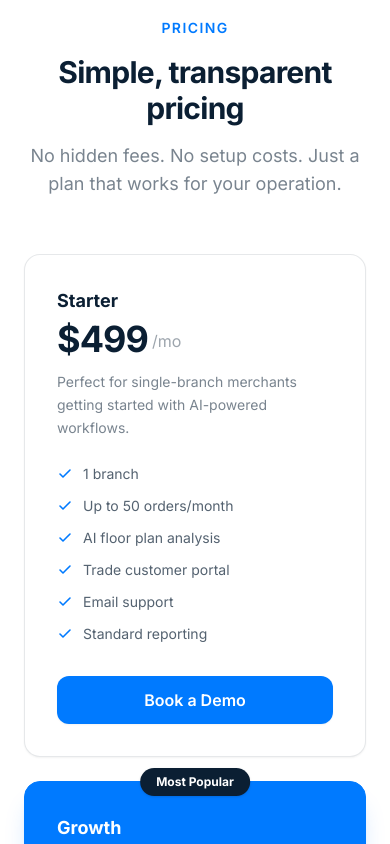
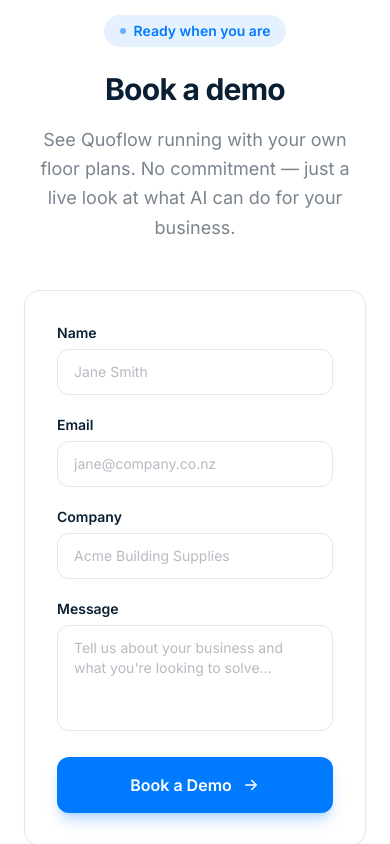
Before and after one commit to oliverjbunce-lgtm/planflow-website, a Next.js app: page / in a window 390 px wide. Shown: the part 5460-6304 px from the top of the page. Built offline with nearby package versions, Linux system fonts and the light colour scheme.

Commit message:
remove pricing, add contact form with email notifications

```diff
--- /dev/null
+++ b/app/api/contact/route.js
@@ -0,0 +1,37 @@
+import { Resend } from 'resend'
+
+const resend = new Resend(process.env.RESEND_API_KEY)
+
+export async function POST(req) {
+  try {
+    const { name, email, company, message } = await req.json()
+
+    if (!name || !email) {
+      return Response.json({ error: 'Name and email required' }, { status: 400 })
+    }
+
+    await resend.emails.send({
+      from: 'Quoflow <onboarding@resend.dev>',
+      to: 'oliverjbunce@gmail.com',
+      replyTo: email,
+      subject: `New demo request from ${name}${company ? ` — ${company}` : ''}`,
+      html: `
+        <div style="font-family: sans-serif; max-width: 600px; margin: 0 auto; color: #0b1f33;">
+          <h2 style="margin-bottom: 4px;">New Quoflow Demo Request</h2>
+          <hr style="border: none; border-top: 1px solid #e5e7eb; margin: 16px 0;" />
+          <table style="width: 100%; border-collapse: collapse;">
+            <tr><td style="padding: 8px 0; font-weight: 600; width: 100px;">Name</td><td style="padding: 8px 0;">${name}</td></tr>
+            <tr><td style="padding: 8px 0; font-weight: 600;">Email</td><td style="padding: 8px 0;"><a href="mailto:${email}" style="color: #007AFF;">${email}</a></td></tr>
+            ${company ? `<tr><td style="padding: 8px 0; font-weight: 600;">Company</td><td style="padding: 8px 0;">${company}</td></tr>` : ''}
+            ${message ? `<tr><td style="padding: 8px 0; font-weight: 600; vertical-align: top;">Message</td><td style="padding: 8px 0;">${message.replace(/\n/g, '<br/>')}</td></tr>` : ''}
+          </table>
+        </div>
+      `,
+    })
+
+    return Response.json({ ok: true })
+  } catch (err) {
+    console.error('Contact form error:', err)
+    return Response.json({ error: 'Failed to send' }, { status: 500 })
+  }
+}
--- a/app/page.js
+++ b/app/page.js
@@ -4,7 +4,6 @@ import SocialProof from '@/components/SocialProof'
 import Features from '@/components/Features'
 import HowItWorks from '@/components/HowItWorks'
 import Stats from '@/components/Stats'
-import Pricing from '@/components/Pricing'
 import CTA from '@/components/CTA'
 import Footer from '@/components/Footer'
 
@@ -18,7 +17,6 @@ export default function Home() {
         <Features />
         <HowItWorks />
         <Stats />
-        <Pricing />
         <CTA />
       </main>
       <Footer />
--- a/components/CTA.jsx
+++ b/components/CTA.jsx
@@ -2,9 +2,36 @@
 
 import { motion } from 'framer-motion'
 import { useInView } from 'react-intersection-observer'
+import { useState } from 'react'
 
 export default function CTA() {
   const { ref, inView } = useInView({ triggerOnce: true, threshold: 0.3 })
+  const [form, setForm] = useState({ name: '', email: '', company: '', message: '' })
+  const [status, setStatus] = useState('idle') // idle | loading | success | error
+
+  const handleChange = (e) => {
+    setForm({ ...form, [e.target.name]: e.target.value })
+  }
+
+  const handleSubmit = async (e) => {
+    e.preventDefault()
+    setStatus('loading')
+    try {
+      const res = await fetch('/api/contact', {
+        method: 'POST',
+        headers: { 'Content-Type': 'application/json' },
+        body: JSON.stringify(form),
+      })
+      if (res.ok) {
+        setStatus('success')
+        setForm({ name: '', email: '', company: '', message: '' })
+      } else {
+        setStatus('error')
+      }
+    } catch {
+      setStatus('error')
+    }
+  }
 
   return (
     <section id="contact" ref={ref} className="py-24 md:py-32 relative overflow-hidden">
@@ -12,45 +39,109 @@ export default function CTA() {
       <div className="absolute inset-0 bg-gradient-to-br from-sky/8 via-white to-blue-50/50 pointer-events-none" />
       <div className="absolute top-0 left-1/2 -translate-x-1/2 w-[600px] h-[600px] rounded-full bg-sky/6 blur-3xl pointer-events-none" />
 
-      <div className="relative max-w-3xl mx-auto px-6 md:px-10 text-center">
+      <div className="relative max-w-2xl mx-auto px-6 md:px-10">
         <motion.div
           initial={{ opacity: 0, y: 32 }}
           animate={inView ? { opacity: 1, y: 0 } : {}}
           transition={{ duration: 0.7 }}
+          className="text-center mb-12"
         >
           <span className="inline-flex items-center gap-2 bg-sky/10 text-sky text-sm font-semibold px-4 py-1.5 rounded-full mb-6">
             <span className="w-1.5 h-1.5 rounded-full bg-sky animate-pulse" />
             Ready when you are
           </span>
+          <h2 className="text-3xl md:text-5xl font-bold text-navy tracking-tight leading-tight">
+            Book a demo
+          </h2>
+          <p className="mt-4 text-lg text-navy/55 leading-relaxed">
+            See Quoflow running with your own floor plans. No commitment — just a live look at what AI can do for your business.
+          </p>
+        </motion.div>
 
-          <h2 className="text-3xl md:text-5xl font-bold text-navy tracking-tight leading-tight">
-            Ready to transform your order workflow?
-          </h2>
-
-          <p className="mt-5 text-lg text-navy/55 leading-relaxed">
-            Book a demo and see Quoflow running with your own floor plans.
-            No commitment — just a live look at what AI can do for your business.
-          </p>
-
-          <div className="mt-10 flex flex-wrap gap-4 justify-center">
-            <a
-              href="mailto:demo@quoflow.co.nz"
-              className="inline-flex items-center gap-2.5 bg-sky text-white font-semibold px-8 py-4 rounded-xl text-lg hover:bg-sky-dark transition-all shadow-xl shadow-sky/25 hover:shadow-sky/40 hover:-translate-y-0.5"
-            >
-              Book a Demo
-              <svg width="18" height="18" viewBox="0 0 18 18" fill="none">
-                <path d="M3.75 9h10.5M9.75 4.5l4.5 4.5-4.5 4.5" stroke="currentColor" strokeWidth="1.5" strokeLinecap="round" strokeLinejoin="round"/>
-              </svg>
-            </a>
+        <motion.form
+          onSubmit={handleSubmit}
+          initial={{ opacity: 0, y: 24 }}
+          animate={inView ? { opacity: 1, y: 0 } : {}}
+          transition={{ duration: 0.6, delay: 0.2 }}
+          className="bg-white rounded-2xl border border-navy/8 shadow-sm p-8 space-y-5"
+        >
+          <div className="grid sm:grid-cols-2 gap-5">
+            <div>
+              <label className="block text-sm font-semibold text-navy mb-1.5">Name</label>
+              <input
+                type="text"
+                name="name"
+                value={form.name}
+                onChange={handleChange}
+                required
+                placeholder="Jane Smith"
+                className="w-full px-4 py-3 rounded-xl border border-navy/12 text-navy placeholder-navy/30 text-sm focus:outline-none focus:ring-2 focus:ring-sky/40 focus:border-sky transition-all"
+              />
+            </div>
+            <div>
+              <label className="block text-sm font-semibold text-navy mb-1.5">Email</label>
+              <input
+                type="email"
+                name="email"
+                value={form.email}
+                onChange={handleChange}
+                required
+                placeholder="jane@company.co.nz"
+                className="w-full px-4 py-3 rounded-xl border border-navy/12 text-navy placeholder-navy/30 text-sm focus:outline-none focus:ring-2 focus:ring-sky/40 focus:border-sky transition-all"
+              />
+            </div>
           </div>
 
-          <p className="mt-5 text-sm text-navy/35">
-            Or email us at{' '}
-            <a href="mailto:hello@quoflow.co.nz" className="text-sky hover:underline">
-              hello@quoflow.co.nz
-            </a>
-          </p>
-        </motion.div>
+          <div>
+            <label className="block text-sm font-semibold text-navy mb-1.5">Company</label>
+            <input
+              type="text"
+              name="company"
+              value={form.company}
+              onChange={handleChange}
+              placeholder="Acme Building Supplies"
+              className="w-full px-4 py-3 rounded-xl border border-navy/12 text-navy placeholder-navy/30 text-sm focus:outline-none focus:ring-2 focus:ring-sky/40 focus:border-sky transition-all"
+            />
+          </div>
+
+          <div>
+            <label className="block text-sm font-semibold text-navy mb-1.5">Message</label>
+            <textarea
+              name="message"
+              value={form.message}
+              onChange={handleChange}
+              rows={4}
+              placeholder="Tell us about your business and what you're looking to solve..."
+              className="w-full px-4 py-3 rounded-xl border border-navy/12 text-navy placeholder-navy/30 text-sm focus:outline-none focus:ring-2 focus:ring-sky/40 focus:border-sky transition-all resize-none"
+            />
+          </div>
+
+          {status === 'success' ? (
+            <div className="flex items-center gap-3 bg-emerald-50 border border-emerald-200 text-emerald-700 text-sm font-medium px-5 py-4 rounded-xl">
+              <svg width="18" height="18" viewBox="0 0 18 18" fill="none">
+                <path d="M3 9l4 4 8-8" stroke="currentColor" strokeWidth="1.8" strokeLinecap="round" strokeLinejoin="round"/>
+              </svg>
+              Thanks! We'll be in touch shortly.
+            </div>
+          ) : (
+            <button
+              type="submit"
+              disabled={status === 'loading'}
+              className="w-full inline-flex items-center justify-center gap-2.5 bg-sky text-white font-semibold px-8 py-4 rounded-xl text-base hover:bg-sky-dark transition-all shadow-lg shadow-sky/25 hover:shadow-sky/40 hover:-translate-y-0.5 disabled:opacity-60 disabled:cursor-not-allowed disabled:hover:translate-y-0"
+            >
+              {status === 'loading' ? 'Sending…' : 'Book a Demo'}
+              {status !== 'loading' && (
+                <svg width="18" height="18" viewBox="0 0 18 18" fill="none">
+                  <path d="M3.75 9h10.5M9.75 4.5l4.5 4.5-4.5 4.5" stroke="currentColor" strokeWidth="1.5" strokeLinecap="round" strokeLinejoin="round"/>
+                </svg>
+              )}
+            </button>
+          )}
+
+          {status === 'error' && (
+            <p className="text-sm text-red-500 text-center">Something went wrong. Please email us at hello@quoflow.co.nz</p>
+          )}
+        </motion.form>
       </div>
     </section>
   )
--- a/components/Nav.jsx
+++ b/components/Nav.jsx
@@ -16,7 +16,6 @@ export default function Nav() {
   const links = [
     { label: 'Features', href: '#features' },
     { label: 'How It Works', href: '#how-it-works' },
-    { label: 'Pricing', href: '#pricing' },
     { label: 'Contact', href: '#contact' },
   ]
 
--- a/package.json
+++ b/package.json
@@ -12,7 +12,8 @@
     "next": "^14.2.35",
     "react": "^18",
     "react-dom": "^18",
-    "react-intersection-observer": "^9.10.2"
+    "react-intersection-observer": "^9.10.2",
+    "resend": "^4.0.0"
   },
   "devDependencies": {
     "autoprefixer": "^10.4.27",
```
